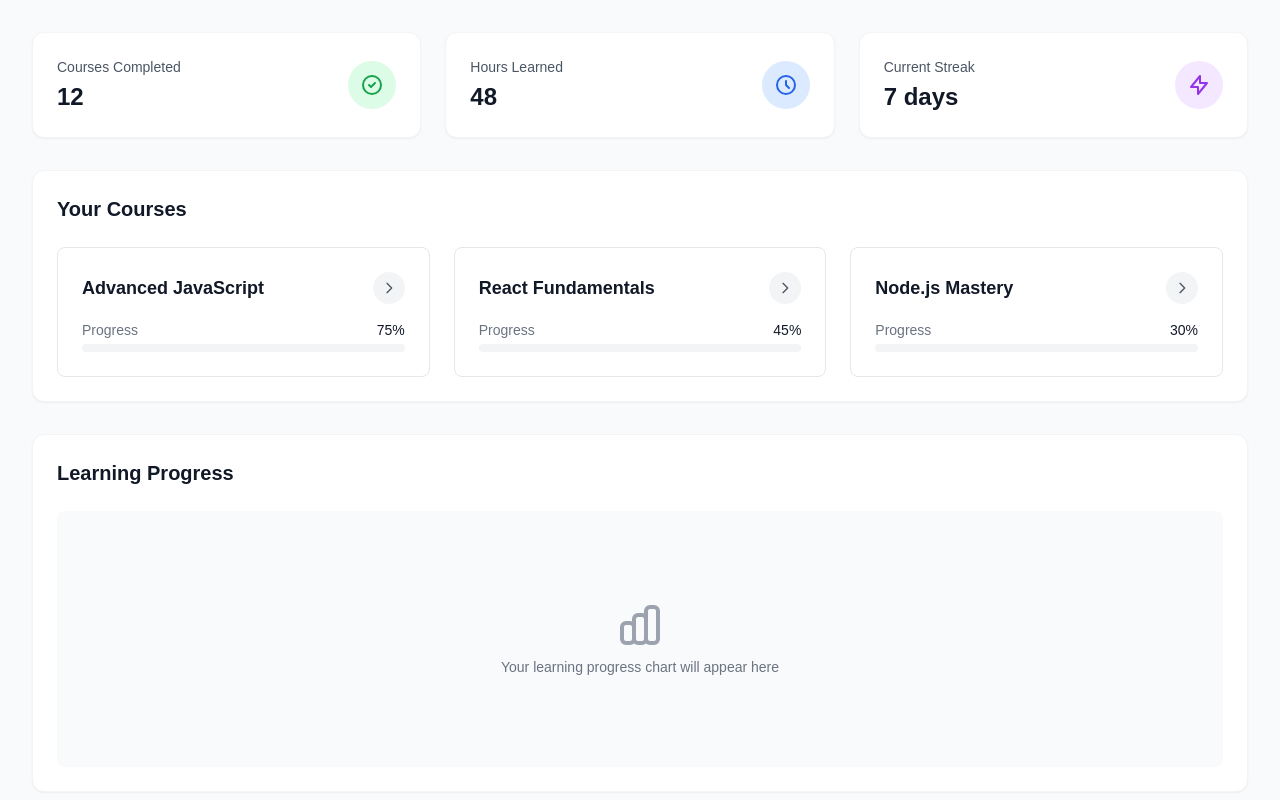
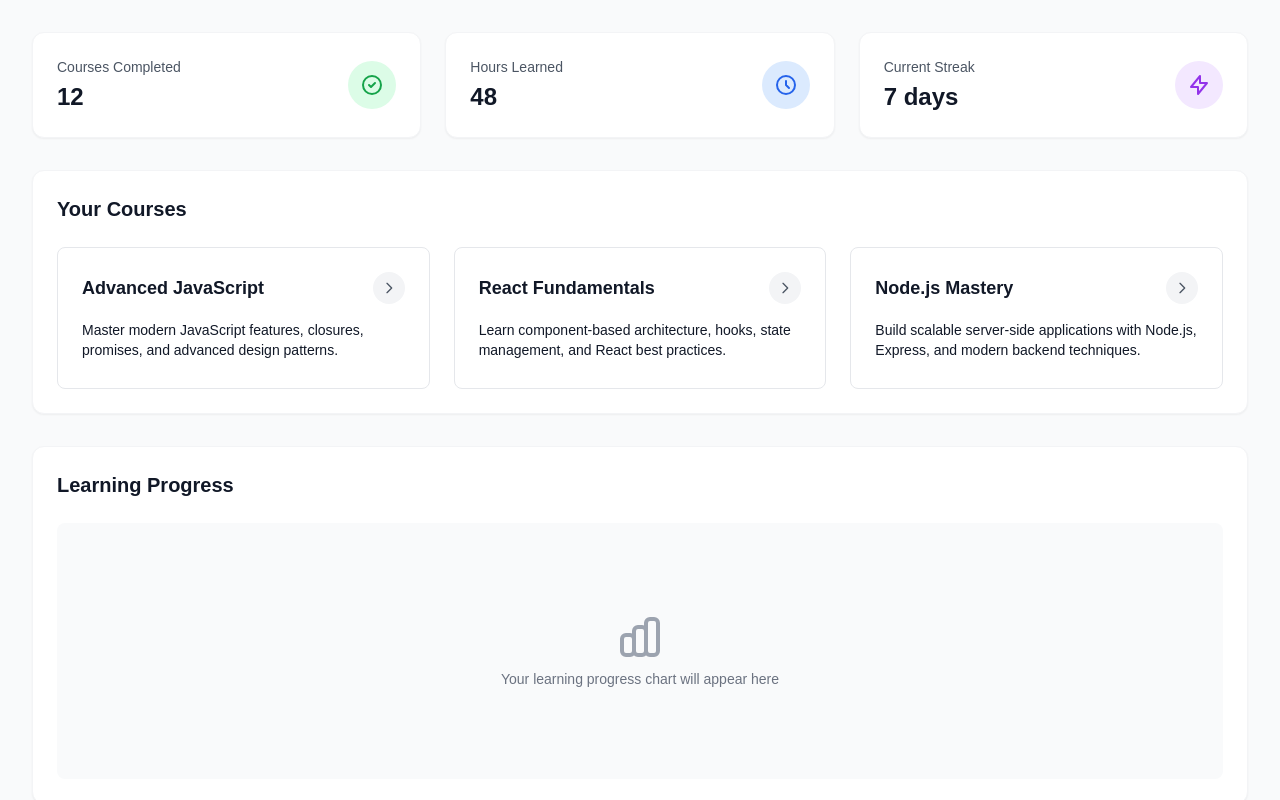
Before and after one commit to vgyanlabs/vidyut, a Next.js app: page /dashboard in a window 1280 px wide. Shown: the top 800 px of the page. Built offline with nearby package versions, Linux system fonts and the light colour scheme; no server answers.

Commit message:
Replaced progress section and percentage bar with description

```diff
--- a/app/dashboard/page.jsx
+++ b/app/dashboard/page.jsx
@@ -3,5 +3,5 @@
 import Dashboard from "../../components/Dashboard/Dashboard";
 
 export default function DashboardPage() {
-  return <Dashboard />;
+  return <Dashboard /> ;
 }
--- a/components/Dashboard/CourseCard.jsx
+++ b/components/Dashboard/CourseCard.jsx
@@ -17,12 +17,12 @@ export default function CourseCard({ course, i }) {
         </div>
         <div className="mt-4">
           <div className="flex items-center justify-between text-sm mb-1">
-            <span className="text-gray-500">Progress</span>
-            <span className="font-medium text-gray-900">{course.progress}%</span>
+
+            <span className="font-medium text-gray-900">{course.description}</span>
           </div>
-          <div className="h-2 bg-gray-100 rounded-full overflow-hidden">
-            <div className={`h-full ${course.color} rounded-full`} style={{ width: `${course.progress}%` }}></div>
-          </div>
+          {/* <div className="h-2 bg-gray-100 rounded-full overflow-hidden">
+
+          </div> */}
         </div>
       </Link>
     );
--- a/mock/dashboard/data.js
+++ b/mock/dashboard/data.js
@@ -12,7 +12,7 @@ export const userCourses = [
     id: "course-1",
     title: "Advanced JavaScript",
     level: "Intermediate",
-    progress: 75,
+    description: "Master modern JavaScript features, closures, promises, and advanced design patterns.",
     color: "bg-blue-500",
     totalModules: 12,
     completedModules: 9,
@@ -24,7 +24,7 @@ export const userCourses = [
     id: "course-2",
     title: "React Fundamentals",
     level: "Beginner",
-    progress: 45,
+    description: "Learn component-based architecture, hooks, state management, and React best practices.",
     color: "bg-purple-500",
     totalModules: 8,
     completedModules: 4,
@@ -36,7 +36,7 @@ export const userCourses = [
     id: "course-3",
     title: "Node.js Mastery",
     level: "Advanced",
-    progress: 30,
+    description: "Build scalable server-side applications with Node.js, Express, and modern backend techniques.",
     color: "bg-green-500",
     totalModules: 15,
     completedModules: 5,
```
